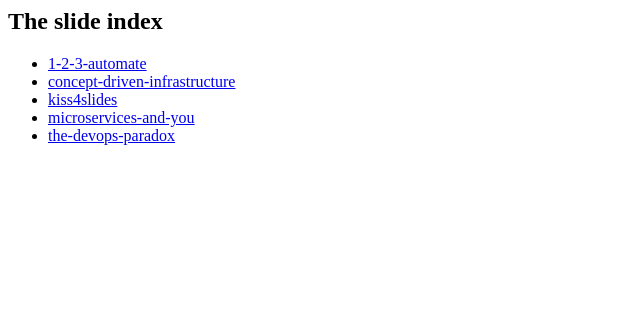
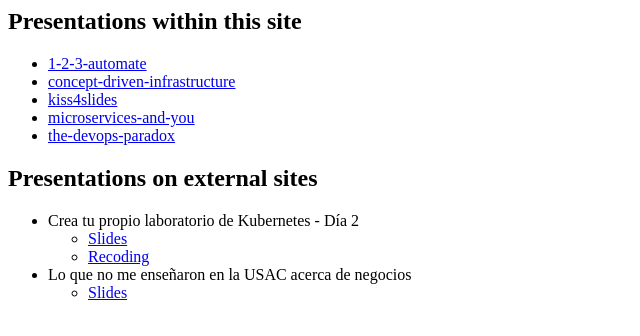
Before and after one commit to jossemarGT/talks, a plain HTML site: page static/index.html in a window 1280 px wide. Shown: the whole page, without its empty margins (0-640 px from the left). Drawn offline with Linux system fonts and the light colour scheme.

Commit message:
Update site index
Signed-off-by: Jonnatan Jossemar Cordero <jossemargt@gmail.com>

```diff
--- a/static/index.html
+++ b/static/index.html
@@ -1,4 +1,4 @@
-<h2 id="the-slide-index">The slide index</h2>
+<h2 id="presentations-within-this-site">Presentations within this site</h2>
 <ul>
 <li><a href="1-2-3-automate/index.html">1-2-3-automate</a></li>
 <li><a href="concept-driven-infrastructure/index.html">concept-driven-infrastructure</a></li>
@@ -6,3 +6,15 @@
 <li><a href="microservices-and-you/index.html">microservices-and-you</a></li>
 <li><a href="the-devops-paradox/index.html">the-devops-paradox</a></li>
 </ul>
+<h2 id="presentations-on-external-sites">Presentations on external sites</h2>
+<ul>
+<li>Crea tu propio laboratorio de Kubernetes - Día 2
+<ul>
+<li><a href="https://docs.google.com/presentation/d/1zmTROriozYoOIxUwVvoM4Bb8lD9e7Zo3ZJEcMy160uQ">Slides</a></li>
+<li><a href="https://www.youtube.com/watch?v=UzW8telaXgg&amp;list=PLu_V-YCGXnXOU647H_IPHzrTBAaXS4wz1&amp;index=2">Recoding</a></li>
+</ul></li>
+<li>Lo que no me enseñaron en la USAC acerca de negocios
+<ul>
+<li><a href="https://prezi.com/pueqzdtyv4ck/lo-que-no-me-ensenaro-en-la-usac-acerca-de-negocios/">Slides</a></li>
+</ul></li>
+</ul>
```
